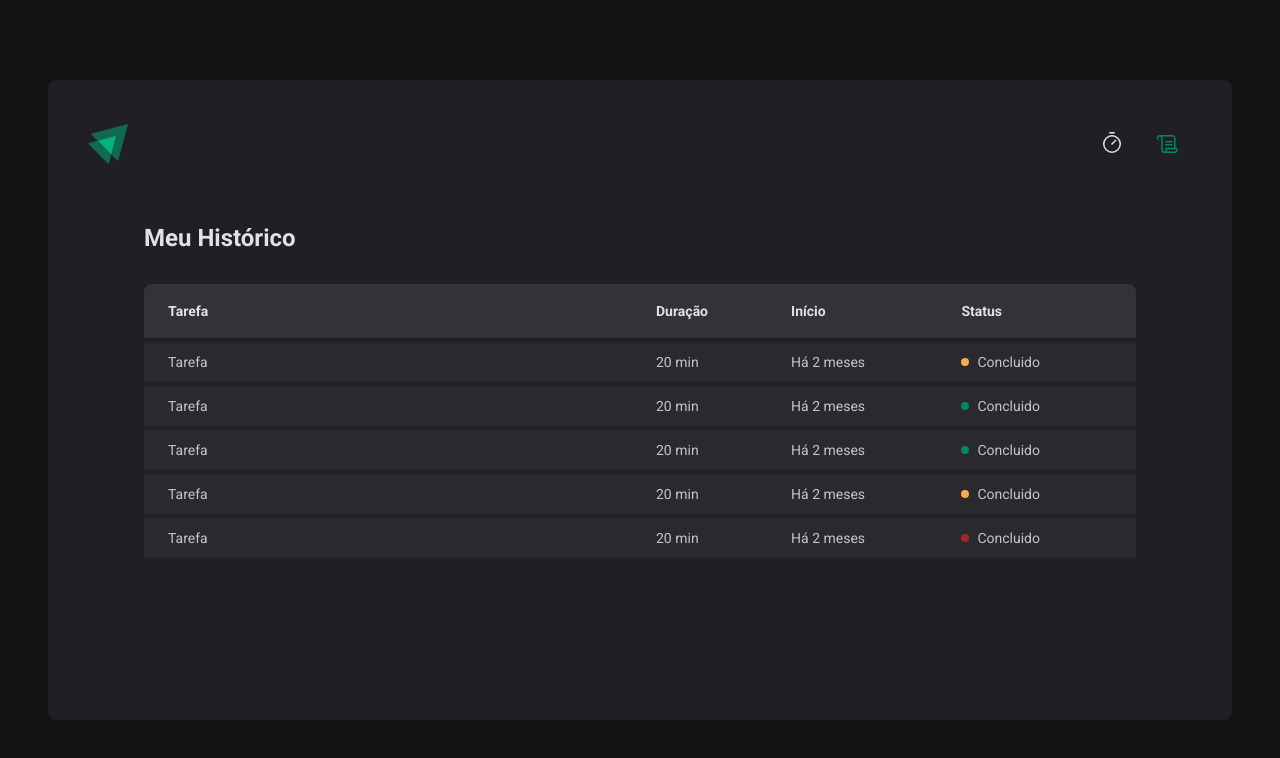
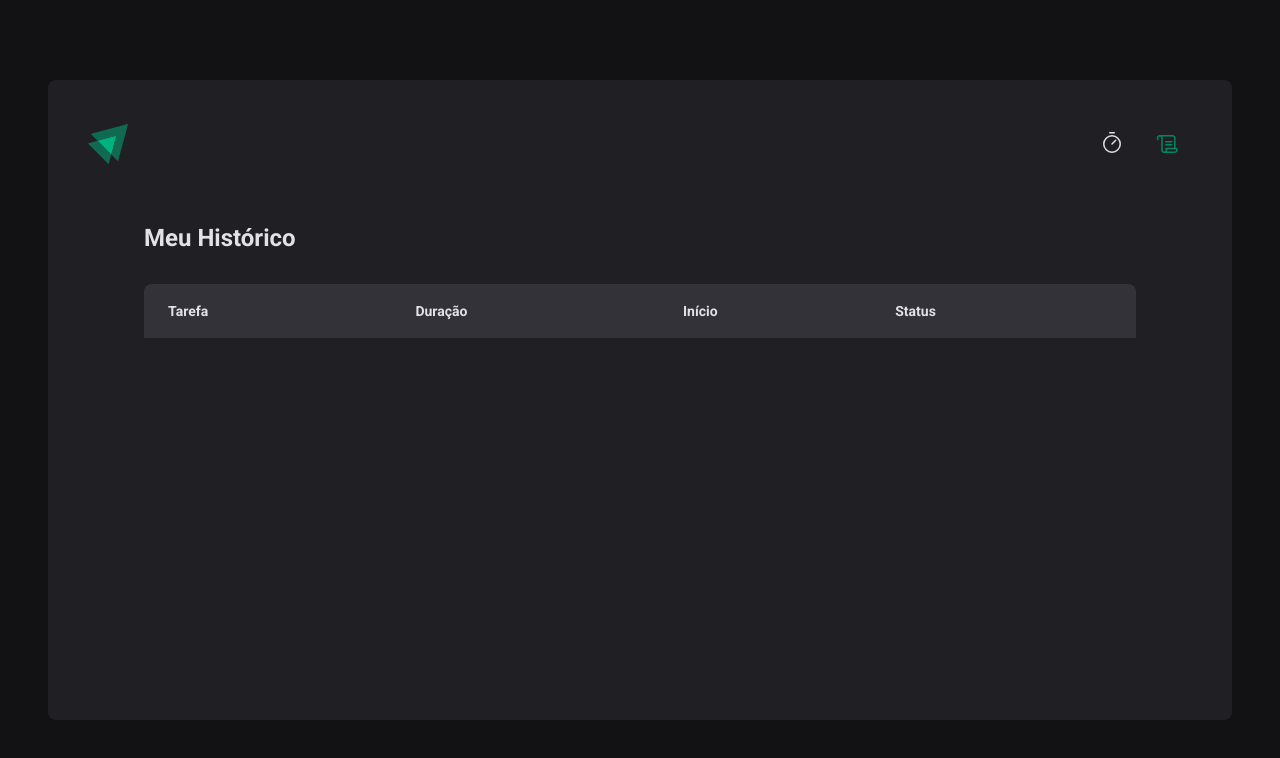
Before and after one commit to luanamozer/Timer---ReactJS, a React (Vite) app: page /history in a window 1280 px wide. Shown: the top 758 px of the page. Built offline with nearby package versions, Linux system fonts and the light colour scheme.

Commit message:
criando listagem no historico

```diff
--- a/src/pages/History/index.tsx
+++ b/src/pages/History/index.tsx
@@ -1,6 +1,11 @@
+import { useContext } from "react";
+import { formatDistanceToNow } from "date-fns";
+import ptBr from "date-fns/locale/pt-BR";
+import { CyclesContext } from "../../contexts/CyclesContext";
 import { HistoryConatiner, HistoryList, Status } from "./styles";
 
 export function History() {
+  const { cycles } = useContext(CyclesContext);
   return (
     <HistoryConatiner>
       <h1>Meu Histórico</h1>
@@ -17,50 +22,33 @@
           </thead>
 
           <tbody>
-            <tr>
-              <td>Tarefa</td>
-              <td>20 min</td>
-              <td>Há 2 meses</td>
-              <td>
-                <Status statusColor="yellow">Concluido</Status>
-              </td>
-            </tr>
+            {cycles.map((cycle) => {
+              return (
+                <tr key={cycle.id}>
+                  <td>{cycle.task}</td>
+                  <td>{cycle.minutesAmount} minutos</td>
+                  <td>
+                    {formatDistanceToNow(cycle.startDate, {
+                      addSuffix: true,
+                      locale: ptBr,
+                    })}
+                  </td>
+                  <td>
+                    {cycle.finishedDate && (
+                      <Status statusColor="green">Concluido</Status>
+                    )}
 
-            <tr>
-              <td>Tarefa</td>
-              <td>20 min</td>
-              <td>Há 2 meses</td>
-              <td>
-                <Status statusColor="green">Concluido</Status>
-              </td>
-            </tr>
+                    {cycle.interruptDate && (
+                      <Status statusColor="red">Interrompido</Status>
+                    )}
 
-            <tr>
-              <td>Tarefa</td>
-              <td>20 min</td>
-              <td>Há 2 meses</td>
-              <td>
-                <Status statusColor="green">Concluido</Status>
-              </td>
-            </tr>
-
-            <tr>
-              <td>Tarefa</td>
-              <td>20 min</td>
-              <td>Há 2 meses</td>
-              <td>
-                <Status statusColor="yellow">Concluido</Status>
-              </td>
-            </tr>
-
-            <tr>
-              <td>Tarefa</td>
-              <td>20 min</td>
-              <td>Há 2 meses</td>
-              <td>
-                <Status statusColor="red">Concluido</Status>
-              </td>
-            </tr>
+                    {!cycle.finishedDate && !cycle.interruptDate && (
+                      <Status statusColor="yellow">Em andamento</Status>
+                    )}
+                  </td>
+                </tr>
+              );
+            })}
           </tbody>
         </table>
       </HistoryList>
```
